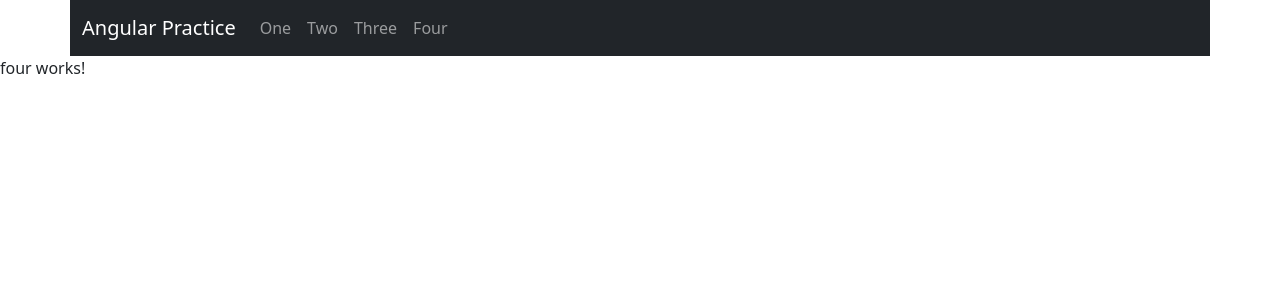
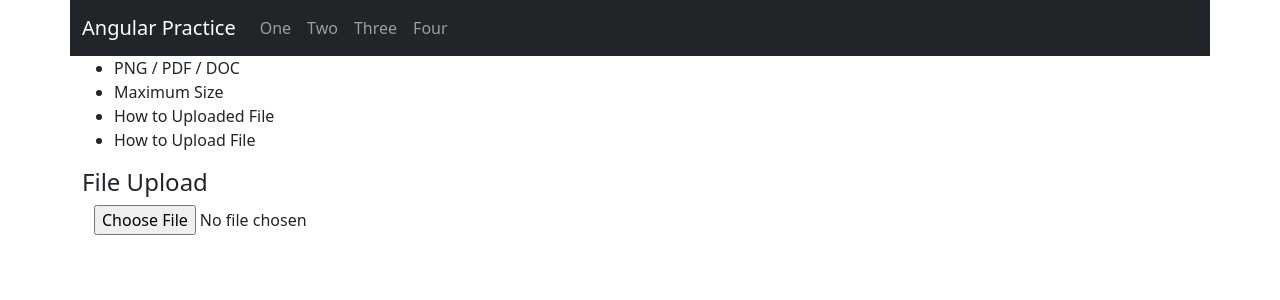
Before and after one commit to kishor96k/Angular_Challanges_Scenarios, an Angular app: page /four in a window 1280 px wide. Shown: the top 300 px of the page. Built offline with nearby package versions, Linux system fonts and the light colour scheme.

Commit message:
changes related to the url of file dragdrop oprion

```diff
--- a/src/app/app.component.html
+++ b/src/app/app.component.html
@@ -28,5 +28,8 @@
         </nav>
     </div>
 </div>
-
-<router-outlet></router-outlet>
+<div class="container">
+    <div class="row">
+        <router-outlet></router-outlet>
+    </div>
+</div>
--- a/src/app/four_practice/four/four.component.html
+++ b/src/app/four_practice/four/four.component.html
@@ -1 +1,14 @@
-<p>four works!</p>
+<ul>
+    <li>PNG / PDF / DOC</li>
+    <li>Maximum Size</li>
+    <li>How to Uploaded File</li>
+    <li>How to Upload File</li>
+</ul>
+<h4>File Upload</h4>
+<div class="container">
+    <div class="row">
+        <div class="col-md-3">
+            <input type="file" name="" id="" (change)="onFileUpload($event)">
+        </div>
+    </div>
+</div>
--- a/src/app/four_practice/four/four.component.ts
+++ b/src/app/four_practice/four/four.component.ts
@@ -1,3 +1,4 @@
+import { HttpClient } from '@angular/common/http';
 import { Component, OnInit } from '@angular/core';
 
 @Component({
@@ -7,8 +8,23 @@ import { Component, OnInit } from '@angular/core';
 })
 export class FourComponent implements OnInit {
 
-  constructor() { }
+  constructor(
+    private http: HttpClient
+  ) { }
   ngOnInit(): void {
+  }
+  onFileUpload(event: any) {
+    const file = event.currentTarget.files[0]
+    // console.log(file);
+    const formObj = new FormData();
+    formObj.append('file', file);
+
+    this.http.post('https://storeapi.gerasim.in/api/Customer/Upload', formObj).subscribe((res: any) => {
+      console.log(res);
+
+    })
+
+
   }
 
 
```
